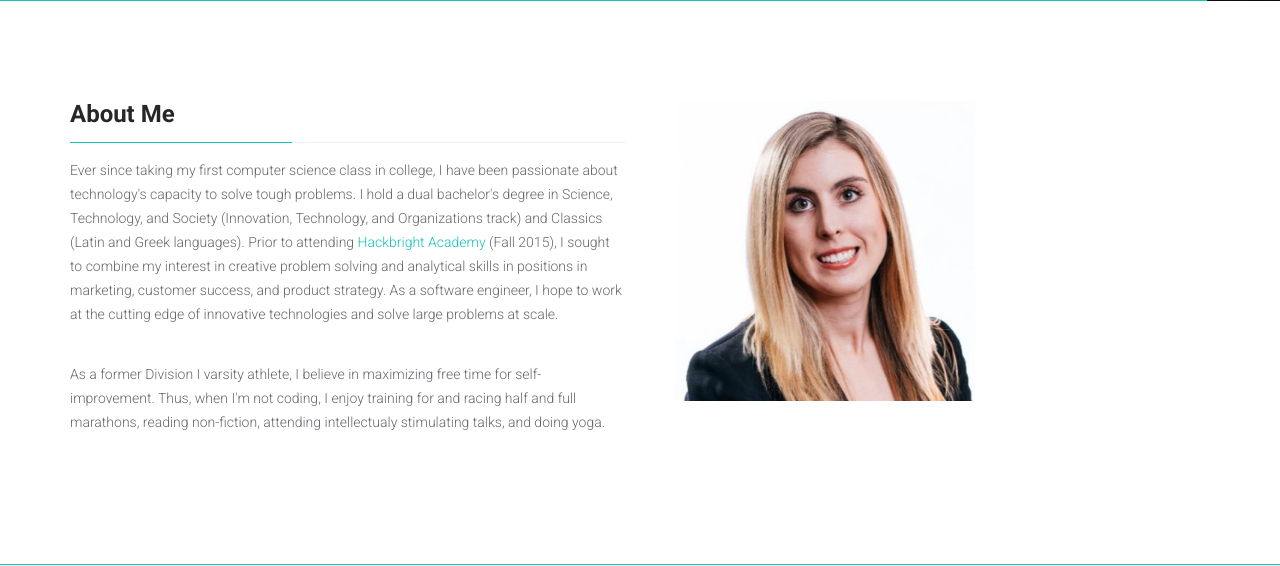
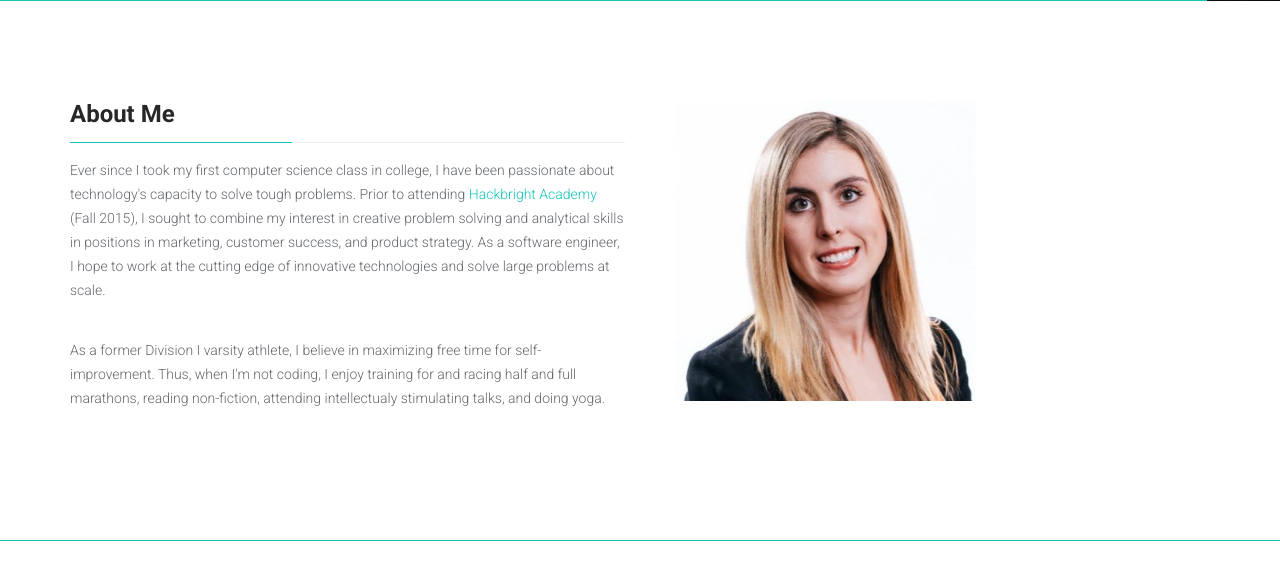
Before and after one commit to thejuliaguenther/personal_website, a Flask app: page / in a window 1280 px wide. Shown: the part 617-1183 px from the top of the page. Run offline with Flask 2, Linux system fonts and the light colour scheme; some libraries are stand-ins or nearby versions.

Commit message:
Cleaning up

```diff
--- a/templates/index.html
+++ b/templates/index.html
@@ -116,7 +116,7 @@
             <div class="row">
                 <div class="col-sm-6 wow fadeInRight">
                     <h3 class="column-title">About Me</h3>
-                    <p>Ever since taking my first computer science class in college, I have been passionate about technology's capacity to solve tough problems. I hold a dual bachelor's degree in Science, Technology, and Society (Innovation, Technology, and Organizations track) and Classics (Latin and Greek languages). Prior to attending <a href="https://hackbrightacademy.com/" target="_blank">Hackbright Academy</a> (Fall 2015), I sought to combine my interest in creative problem solving and analytical skills in positions in marketing, customer success, and product strategy. As a software engineer, I hope to work at the cutting edge of innovative technologies and solve large problems at scale. </p>
+                    <p>Ever since I took my first computer science class in college, I have been passionate about technology's capacity to solve tough problems. Prior to attending <a href="https://hackbrightacademy.com/" target="_blank">Hackbright Academy</a> (Fall 2015), I sought to combine my interest in creative problem solving and analytical skills in positions in marketing, customer success, and product strategy. As a software engineer, I hope to work at the cutting edge of innovative technologies and solve large problems at scale. </p>
 <br>
 <p> As a former Division I varsity athlete, I believe in maximizing free time for self-improvement. Thus, when I'm not coding, I enjoy training for and racing half and full marathons, reading non-fiction, attending intellectualy stimulating talks, and doing yoga.<p>
 
```
